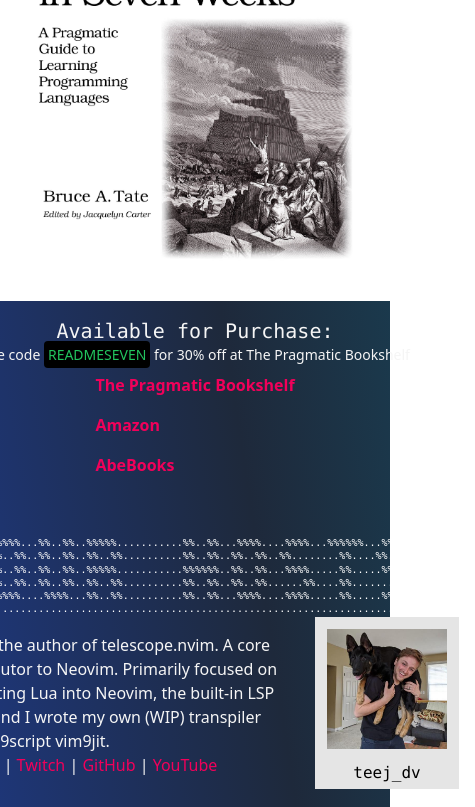
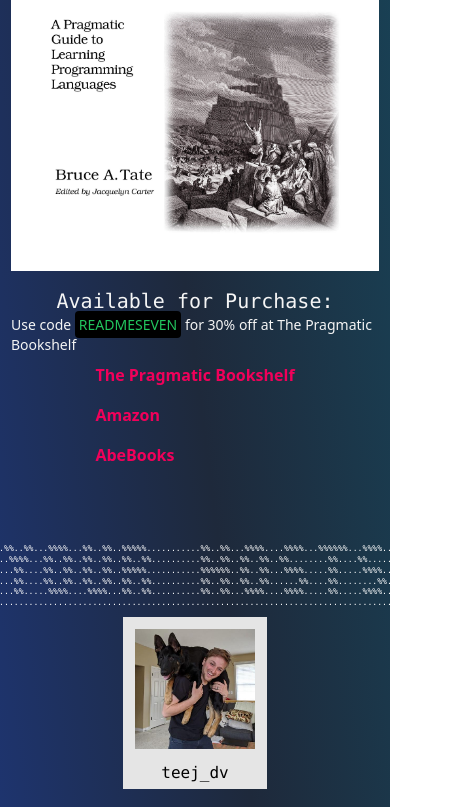
Before and after one commit to tjdevries/readme.gg, a Next.js app: page / in a window 390 px wide. Shown: the part 1156-1963 px from the top of the page, 475 px wide, since content can reach past the window. Built offline with nearby package versions, Linux system fonts and the light colour scheme.

Commit message:
Alright, responsive fixed.

```diff
--- a/components/HostsHeader.tsx
+++ b/components/HostsHeader.tsx
@@ -4,7 +4,7 @@
   return (
     <svg
       xmlns="http://www.w3.org/2000/svg"
-      width="490"
+      width="400"
       height="85"
       viewBox="0 0 490 85"
     >
--- a/pages/index.tsx
+++ b/pages/index.tsx
@@ -53,7 +53,7 @@
         <link rel="manifest" href="/site.webmanifest" />
       </Head>
       <div className="flex flex-col xl:flex-row flex-wrap items-center justify-center">
-        <main className="flex w-full xl:basis-1/2 flex-1 flex-col items-center justify-center px-20 md:px-0 text-center min-h-screen">
+        <main className="flex w-full xl:basis-1/2 flex-1 flex-col items-center justify-center px-0 text-center min-h-screen">
           <div className="w-[400px] h-[400px] md:h-[800px] md:w-[800px] bg-[url('/readme.icon.png')] bg-no-repeat bg-cover relative">
             <div className="absolute top-[68px] left-[106px] w-[188px] h-[153px] md:left-[216px] md:top-[163px] md:w-[367px] md:h-[255px] pb-0 bg-black pt-[30px] pb-[30px]">
               <iframe
@@ -72,11 +72,11 @@
         </main>
 
         <main className="min-h-screen w-full xl:basis-1/2 flex flex-col xl:flex-row justify-around xl:items-center">
-          <div className="flex flex-col mx-4 items-center shrink-0">
+          <div className="flex flex-col md:mx-4 items-center shrink-0">
             <BookHeader />
             <Image src={content.book.image} className="pb-4 px-4" height={518} width={432} alt="Seven Languages in Seven Weeks: A Pragmatic Guide to Learning Programming Languages" />
             <h2 className="text-xl font-mono">Available for Purchase:</h2>
-            <span className="text-sm">Use code <span className="bg-black rounded text-green-500 p-1">READMESEVEN</span> for 30% off at The Pragmatic Bookshelf</span>
+            <span className="text-sm ml-4 md:ml-0">Use code <span className="bg-black rounded text-green-500 p-1">READMESEVEN</span> for 30% off at The Pragmatic Bookshelf</span>
             <ul>
               {content.book.purchaseLinks && content.book.purchaseLinks.map(
                 (link) => (<li className="p-2 font-bold text-[#F1005A] hover:underline" key={link.label}><Link href={link.url}>{link.label}</Link></li>)
@@ -86,13 +86,25 @@
           </div>
         </main>
         <main className="min-h-screen w-full xl:basis-1/2 flex flex-col justify-around xl:items-center">
-          <div className="flex flex-col mx-4">
+          <div className="flex flex-col">
             {/* TO BE ADDED IN WHEN ALL HOST INFORMATION IS OBTAINED */}
             <HostsHeader />
             {
               content.hosts && content.hosts.map((host) => (
-                <div className="flex flex-row mb-8">
-                  <div className="flex-1 p-4 mr-4">
+                <div className="flex flex-col md:flex-row mb-8">
+                  {/*
+                  <div className="flex flex-col md:hidden">
+                    <div className="flex flex-row justify-center items-center">
+                      <div className="flex flex-col grow-0 justify-center items-center border-1 border-gray-800 bg-neutral-200">
+                        <div className="relative bg-black h-36 w-36 border-neutral-200 border-[12px]">
+                          <Image src={host.image} fill className="w-full h-full" alt={`A photo of ${host.name}`} />
+                        </div>
+                        <div className="text-black font-mono pb-1">{host.name}</div>
+                      </div>
+                    </div>
+                  </div>
+                */}
+                  <div className="p-4 md:mr-4">
                     <div>{host.bio}</div>
                     <span className="relative">
                       <Link className="hover:underline text-[#F1005A]" target="_blank" href={host.twitter}>Twitter</Link>
@@ -104,12 +116,14 @@
                       <Link className="hover:underline text-[#F1005A]" target="_blank" href={host.youtube}>YouTube</Link>
                     </span>
                   </div>
-                  <div className="flex flex-col">
-                    <div className="flex flex-col grow-0 justify-center items-center border-1 border-gray-800 bg-neutral-200">
-                      <div className="relative bg-black h-36 w-36 border-neutral-200 border-[12px]">
-                        <Image src={host.image} fill className="w-full h-full" alt={`A photo of ${host.name}`} />
+                  <div className="flex flex-col order-first">
+                    <div className="flex flex-row justify-center items-center">
+                      <div className="flex flex-col justify-center items-center border-1 border-gray-800 bg-neutral-200">
+                        <div className="relative bg-black h-36 w-36 border-neutral-200 border-[12px]">
+                          <Image src={host.image} fill className="w-full h-full" alt={`A photo of ${host.name}`} />
+                        </div>
+                        <div className="text-black font-mono pb-1">{host.name}</div>
                       </div>
-                      <div className="text-black font-mono pb-1">{host.name}</div>
                     </div>
                   </div>
                 </div>
```
